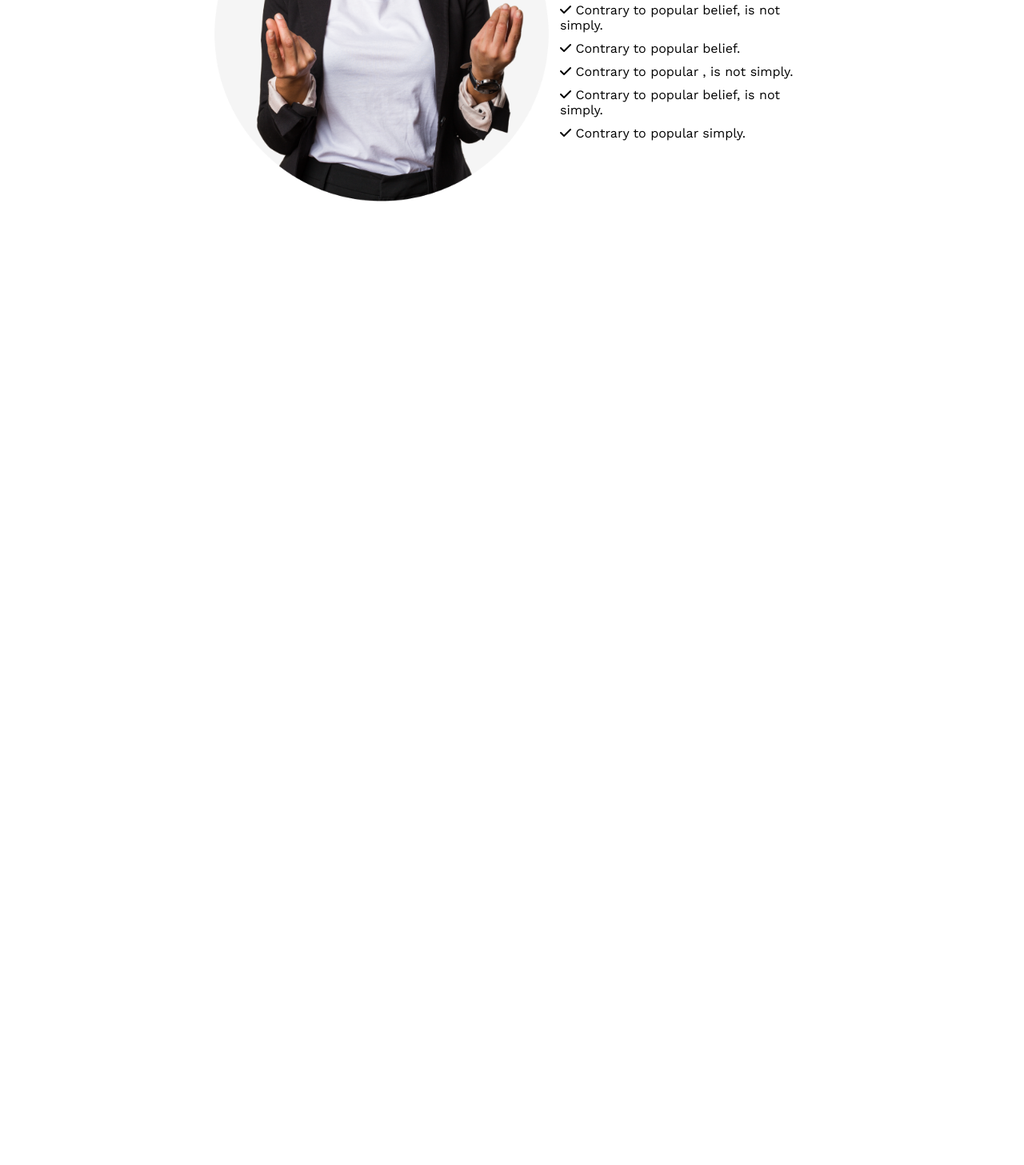
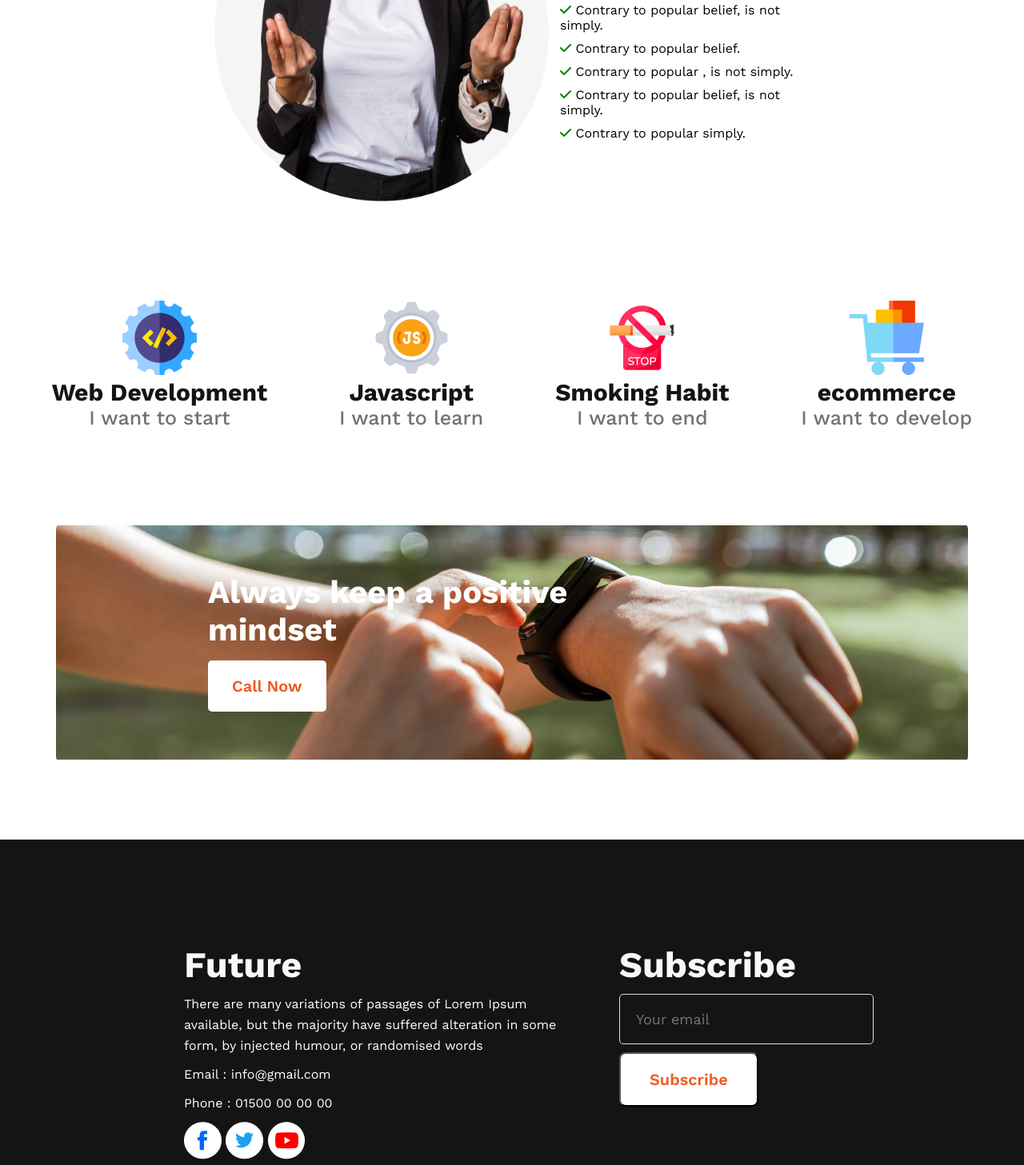
Before and after one commit to Shuvo1543/new-year-2024, a plain HTML site: page index.html in a window 1280 px wide. Shown: the part 1523-2980 px from the top of the page at 80% size. Before the commit the page ends 1779 px from the top, so only its background shows below. Drawn offline with nearby package versions, Linux system fonts and the light colour scheme.

Commit message:
Complete New Year 2024

```diff
--- a/css/style.css
+++ b/css/style.css
@@ -69,28 +69,145 @@ main {
     display: flex;
     align-items: center;
     justify-content: space-between;
-    padding:0 250px;
+    padding: 0 250px;
 }
-.failure-profile img{
-    max-width:450px;
+
+.failure-profile img {
+    max-width: 450px;
 }
 
 .failure-content-title {
-    max-width:288px;
+    max-width: 288px;
     color: #151414;
     font-size: 40px;
     font-weight: 700;
+    margin-bottom: 10px;
+}
+
+.failure-content-description {
+    max-width: 416px;
+    color: #444343;
+    font-size: 16px;
+    font-weight: 400;
+    line-height: 26px;
+    margin-bottom: 10px;
+}
+
+ul>li {
+    list-style: none;
+    margin-top: 10px;
+}
+
+.color-check {
+    color: green;
+}
+
+.my-plans-container {
+    display: flex;
+    gap: 90px;
+    justify-content: center;
+}
+
+.plans {
+    text-align: center;
+}
+
+.plan-title {
+    color: #151414;
+    font-size: 30px;
+    font-weight: 700;
+}
+
+.plan-description {
+    color: #737272;
+    text-align: center;
+    font-size: 25px;
+    font-weight: 500;
+}
+
+.footer-top-banner {
+    background-image: url("../images/watch.png");
+    background-repeat: no-repeat;
+    /* margin: 0 200px; */
+    background-position: center;
+}
+
+.footer-top-banner-content {
+    /* text-align:center; */
+    padding: 60px 60px 60px 260px;
+}
+
+.footer-top-banner-title {
+    color: #FFF;
+    font-size: 40px;
+    font-weight: 700;
+    max-width: 460px;
+
+}
+
+.footer-top-banner-btn {
+    border-radius: 5px;
+    background: #FFF;
+    padding: 20px 30px;
+    border: 0;
+    color: #F15B22;
+    font-size: 20px;
+    font-weight: 600;
+    margin-top: 15px;
+}
+
+footer {
+    margin-top: 100px;
+    background: #151414;
+    padding: 130px 230px;
+}
+
+.footer {
+
+    display: flex;
+    justify-content: space-between;
+}
+
+.footer-title {
+    color: #F8F8F8;
+    font-size: 45px;
+    font-weight: 700;
     margin-bottom:10px;
 }
-.failure-content-description{
-    max-width:416px;
-    color:  #444343;
+
+.footer-description {
+    max-width: 485px;
+    color: #FFF;
     font-size: 16px;
     font-weight: 400;
     line-height: 26px;
     margin-bottom:10px;
 }
-ul> li{
-    list-style:none;
-    margin-top:10px;
+.contact-info{
+    color: #FFF;
+font-size: 16px;
+font-weight: 400;
+line-height: 26px;
+margin-bottom:10px;
 }
+input[type="email"]{
+    display:block;
+    width:100%;
+    border:1px solid #ddd;
+    padding:20px;
+    color: #F3F3F3;
+font-size: 18px;
+font-weight: 400;
+background:  #151414;
+border-radius:5px;
+margin-bottom:10px;
+}
+.subscribe-btn{
+    padding:20px 36px;
+    border-radius: 8px;
+background: #FFF;
+color: #F15B22;
+font-size: 20px;
+font-weight: 600;
+cursor:pointer;
+}
--- a/index.html
+++ b/index.html
@@ -1,18 +1,23 @@
 <!DOCTYPE html>
 <html lang="en">
+
 <head>
     <meta charset="UTF-8">
     <meta name="viewport" content="width=device-width, initial-scale=1.0">
     <title>New Year Project 2024</title>
-    <link rel="stylesheet" href="https://cdnjs.cloudflare.com/ajax/libs/font-awesome/6.7.2/css/all.min.css" integrity="sha512-Evv84Mr4kqVGRNSgIGL/F/aIDqQb7xQ2vcrdIwxfjThSH8CSR7PBEakCr51Ck+w+/U6swU2Im1vVX0SVk9ABhg==" crossorigin="anonymous" referrerpolicy="no-referrer" />
+    <link rel="stylesheet" href="https://cdnjs.cloudflare.com/ajax/libs/font-awesome/6.7.2/css/all.min.css"
+        integrity="sha512-Evv84Mr4kqVGRNSgIGL/F/aIDqQb7xQ2vcrdIwxfjThSH8CSR7PBEakCr51Ck+w+/U6swU2Im1vVX0SVk9ABhg=="
+        crossorigin="anonymous" referrerpolicy="no-referrer" />
     <link rel="stylesheet" href="css/style.css">
 </head>
+
 <body>
     <!--Start Header Part-->
     <header>
         <div class="top-banner">
             <h1 class="top-banner-title">All Thinks Are Possible If You believe</h1>
-            <p class="top-banner-description">There are many variations of passages of Lorem Ipsum available, but the majority have suffered alteration in some form, by injected humour, or randomised words</p>
+            <p class="top-banner-description">There are many variations of passages of Lorem Ipsum available, but the
+                majority have suffered alteration in some form, by injected humour, or randomised words</p>
             <div class="top-banner-btn-container">
                 <button class="top-banner-btn">Contact Us</button>
             </div>
@@ -28,14 +33,50 @@
                 </div>
                 <div class="failure-content">
                     <h2 class="failure-content-title">My failures of previous year</h2>
-                    <p class="failure-content-description">Contrary to popular belief, Lorem Ipsum is not simply random text. It has roots in a piece of classical Latin literature from 45 BC, making it over 2000 years old. Richard McClintock.</p>
+                    <p class="failure-content-description">Contrary to popular belief, Lorem Ipsum is not simply random
+                        text. It has roots in a piece of classical Latin literature from 45 BC, making it over 2000
+                        years old. Richard McClintock.</p>
                     <ul class="failure-content-list">
-                        <li><i class="fa-solid fa-check"></i> Contrary to popular belief, is not simply.</li>
-                        <li><i class="fa-solid fa-check"></i> Contrary to popular belief.</li>
-                        <li><i class="fa-solid fa-check"></i> Contrary to popular , is not simply.</li>
-                        <li><i class="fa-solid fa-check"></i> Contrary to popular belief, is not simply.</li>
-                        <li><i class="fa-solid fa-check"></i> Contrary to popular simply.</li>
+                        <li><i class="fa-solid fa-check color-check"></i> Contrary to popular belief, is not simply.
+                        </li>
+                        <li><i class="fa-solid fa-check color-check"></i> Contrary to popular belief.</li>
+                        <li><i class="fa-solid fa-check color-check"></i> Contrary to popular , is not simply.</li>
+                        <li><i class="fa-solid fa-check color-check"></i> Contrary to popular belief, is not simply.
+                        </li>
+                        <li><i class="fa-solid fa-check color-check"></i> Contrary to popular simply.</li>
                     </ul>
+                </div>
+            </div>
+        </section>
+        <section>
+            <div class="my-plans-container">
+                <div class="plans">
+                    <img src="images/icons/web.png" alt="" class="plan-image">
+                    <h4 class="plan-title">Web Development</h4>
+                    <p class="plan-description">I want to start</p>
+                </div>
+                <div class="plans">
+                    <img src="images/icons/js.png" alt="" class="plan-image">
+                    <h4 class="plan-title">Javascript</h4>
+                    <p class="plan-description">I want to learn</p>
+                </div>
+                <div class="plans">
+                    <img src="images/icons/smoke.png" alt="" class="plan-image">
+                    <h4 class="plan-title">Smoking Habit</h4>
+                    <p class="plan-description">I want to end</p>
+                </div>
+                <div class="plans">
+                    <img src="images/icons/ecom.png" alt="" class="plan-image">
+                    <h4 class="plan-title">ecommerce</h4>
+                    <p class="plan-description">I want to develop</p>
+                </div>
+            </div>
+        </section>
+        <section>
+            <div class="footer-top-banner">
+                <div class="footer-top-banner-content">
+                    <h3 class="footer-top-banner-title">Always keep a positive mindset</h3>
+                    <button class="footer-top-banner-btn">Call Now</button>
                 </div>
             </div>
         </section>
@@ -43,8 +84,28 @@
     <!--End Main Part-->
     <!--Start Footer Part-->
     <footer>
-
+        <div class="footer">
+            <div class="footer-col">
+                <h3 class="footer-title">Future</h3>
+                <p class="footer-description">There are many variations of passages of Lorem Ipsum available, but the majority have suffered alteration in some form, by injected humour, or randomised words</p>
+                <p class="contact-info">Email : info@gmail.com</p>
+                <p class="contact-info">Phone : 01500 00 00 00</p>
+                <div class="social-links">
+                    <img src="images/icons/fb.png" alt="">
+                    <img src="images/icons/twitter.png" alt="">
+                    <img src="images/icons/youtube.png" alt="">
+                </div>
+            </div>
+            <div class="footer-col">
+                <h3 class="footer-title">Subscribe</h3>
+                <form>
+                    <input type="email" name="" id="" placeholder="Your email">
+                    <input class="subscribe-btn" type="submit" value="Subscribe">
+                </form>
+            </div>
+        </div>
     </footer>
     <!--End Footer Part-->
 </body>
+
 </html>
```
